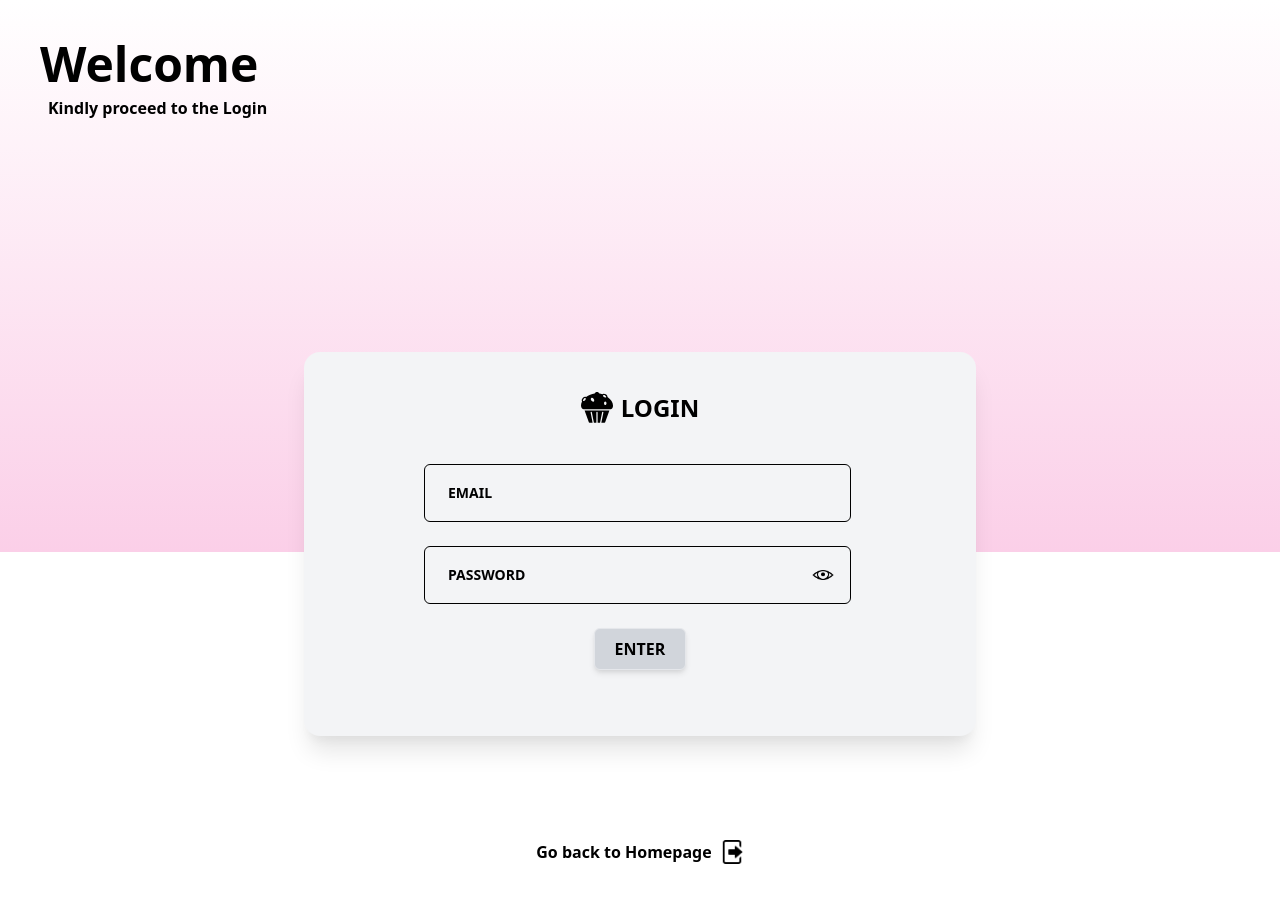
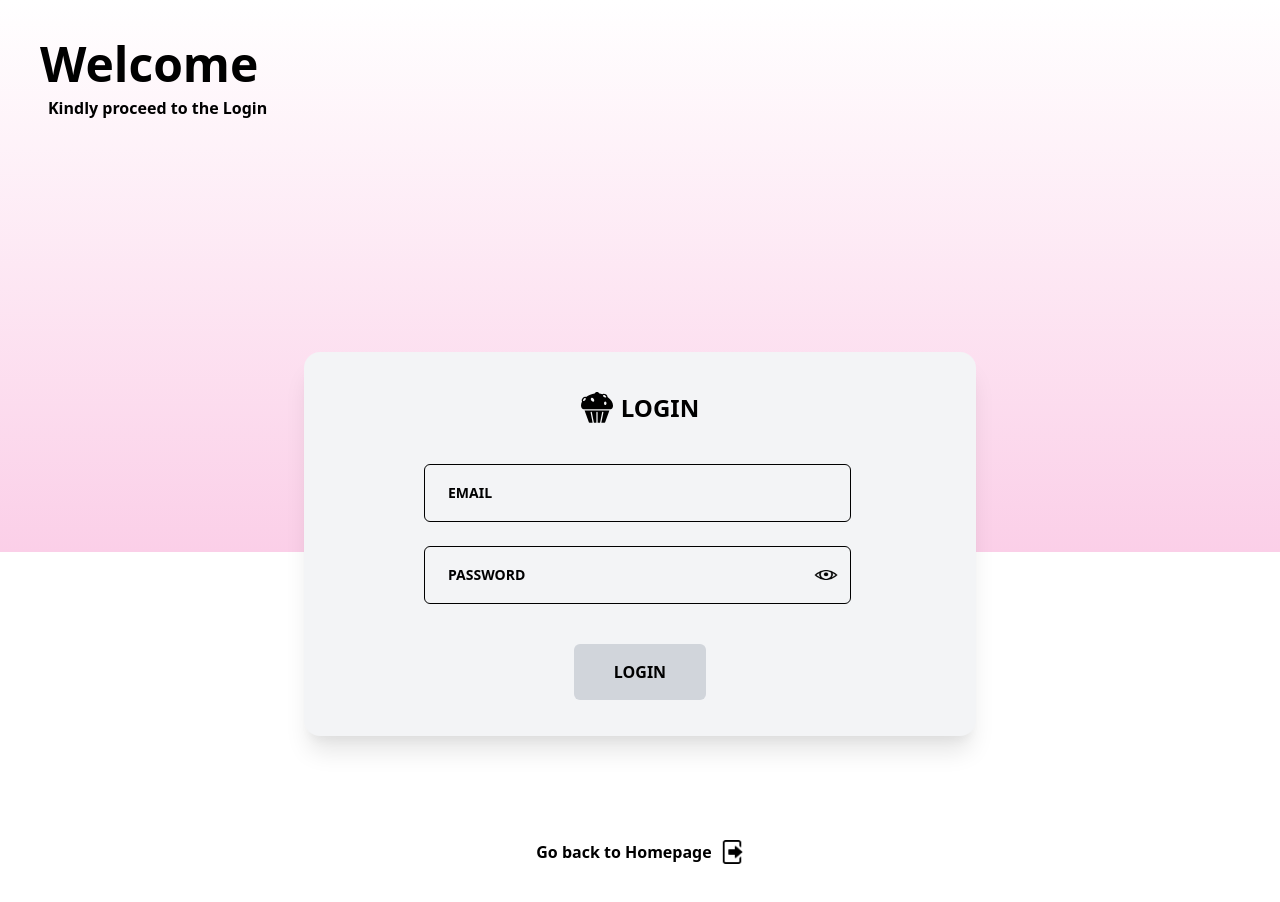
Before and after one commit to Victorakinwunmi/cake-web, a Nuxt app: page /login in a window 1280 px wide. Shown: the top 902 px of the page. After the commit the page ends 864 px from the top, so only its background shows below. Built offline with nearby package versions, Linux system fonts and the light colour scheme.

Commit message:
i added show/hide icons and loading button to the login section

```diff
--- a/components/LoadingButton.vue
+++ b/components/LoadingButton.vue
@@ -1,43 +1,53 @@
 <template>
+  <div>
     <button
-    :class="color ? color : 'hover:bg-pink-100 border border-pink-200 text-black'"
+      :class="
+        color ? color : 'hover:bg-gray-400 text-black'
+      "
+      @click="toggleLoad"
       :disabled="loading || disabled"
-    class="font-bold rounded-md focus:text-pink-600 focus:text-black focus:outline-none outline-none my-10 py-4 px-2 w-56 ">
-
+      class="
+        font-bold
+        rounded-md
+        focus:text-gray-600 focus:outline-none
+        outline-none
+        my-10
+        py-4
+        px-10
+        bg-gray-300
+      "
+    >
       <div class="flex items-center justify-center uppercase">
-
         <div v-if="loading" class="flex items-center">
-          <div class="animate-pulse mr-2">
-           <img :src="require('@/assets/icons/whatsapp.png')" width="30px" />
-          </div>
-          {{loadingText}}
+          {{ loadingText }}
         </div>
         <div v-if="!loading">
           <slot name="login" />
         </div>
-
       </div>
-
     </button>
+  </div>
 </template>
 
 <script>
 export default {
   name: "LoadingButton",
   props: {
-      loading:Boolean,
+    loading: Boolean,
     color: String,
     disabled: Boolean,
     loadingText: String,
   },
-    data(){
-      return{
-       loading:true,
-      }
+  data() {
+    return {
+      loading_state: false,
+    };
   },
 
-    methods:{
-
-    }
-  }
+  methods: {
+    toggleLoad() {
+      this.$emit("toggleLoad");
+    },
+  },
+};
 </script>
--- /dev/null
+++ b/components/PasswordIcons.vue
@@ -0,0 +1,36 @@
+<template>
+  <div>
+     <div @click="togglePassword" :class="is_hidden ? 'hidden':'block'">
+        <img
+            :src="require('@/assets/icons/Invisible.png')"
+            class="w-6 h-5 mr-4 cursor-pointer"
+        />
+    </div>
+
+    <div @click="togglePassword" :class="is_hidden ? 'block':'hidden'">
+        <img
+            :src="require('@/assets/icons/Visible.png')"
+            class="w-6 h-5 mr-4 cursor-pointer"
+        />
+    </div>
+  </div>
+</template>
+
+<script>
+export default {
+    data(){
+        return{
+            is_hidden: true,
+        }
+    },
+    methods:{
+      togglePassword(){
+        this.is_hidden = !this.is_hidden
+        this.$emit("togglePassword")
+      }
+    }
+};
+</script>
+
+<style>
+</style>
--- a/pages/login.vue
+++ b/pages/login.vue
@@ -23,10 +23,10 @@
                         <div class="flex justify-center mt-6 w-full md:ml-10">
                             <div class="relative w-full">
                                 <div class="flex items-center w-full">
-                                    <label :class="password_focus ? 'transform -translate-y-7 absolute transition duration-500 bg-gray-100 ease-in-out ml-4 font-bold text-sm px-2':'text-sm transition duration-500  ease-in-out ml-4 cursor-text font-bold absolute px-2'" for="text" >PASSWORD</label>
+                                   <label :class="password_focus ? 'transform -translate-y-7 absolute transition duration-500 bg-gray-100 ease-in-out ml-4 font-bold text-sm px-2':'text-sm transition duration-500  ease-in-out ml-4 cursor-text font-bold absolute px-2'" for="text" >PASSWORD</label>
                                    <div class=" border-black rounded-md border w-full md:w-10/12 flex items-center">
                                      <input :type="[show_password? 'text':'password']" @focus="passwordFocus()" @blur="passwordBlur()" v-model="user_password" class="py-4 font-semibold w-full px-6 bg-transparent outline-none">
-                                     <img :src="require('@/assets/icons/Visible.png')" @click="showPassword()" class="w-6 h-5 mr-4 cursor-pointer">
+                                     <PasswordIcons @togglePassword="showPassword" />
                                    </div>
                                 </div>
 
@@ -34,11 +34,16 @@
                         </div>
                    </div>
 
-                    <button class="block py-2 px-5 mx-auto bg-gray-300 rounded-md border shadow-md text-black font-bold mt-6 hover:bg-gray-400">ENTER</button>
+                   <div class="w-full flex justify-center">
+                      <LoadingButton :loadingText="'Auntheticating..'" :loading="loading_state">
+                        <template #login>LOGIN</template>
+                      </LoadingButton>
+                   </div>
                 </form>
             </div>
         </div>
     </div>
+
     <BigModal :Show="popup" @cancel="userValidation">
       <template #title>
         <h1>Welcome</h1>
@@ -67,11 +72,7 @@
         <img :src="require('@/assets/icons/Exit.png')" class="w-6">
     </div>
 
-    <LoadingButton :loadingText="'victor'">
-      <template #login>
-        Login
-      </template>
-    </LoadingButton>
+
 
 </div>
 </template>
@@ -89,11 +90,17 @@ export default {
       is_focused:false,
       password_focus:false,
       show_password:false,
+      loading_state: false,
     };
   },
   methods: {
+      showPassword(){
+        this.show_password = !this.show_password
+      },
+
     userValidation() {
 
+      this.Load()
       let userAccount = {
         email: "adexvictor94@gmail.com",
         password: "victor",
@@ -116,6 +123,8 @@ export default {
         }
 
     },
+
+
 
    focus(){
     if (this.user_email=="") {
@@ -149,9 +158,16 @@ export default {
      }
    },
 
-   showPassword(){
-     this.show_password = !this.show_password
-   }
+  Load(){
+    if(this.user_email =="" && this.user_password ==""){
+      return
+    }else{
+     this.loading_state=!this.loading_state
+    }
+  },
+  dLoad(){
+    this.loading_state=false
+  },
 
   },
 };
```
Also changed, not shown: assets/icons/Invisible.png (added). Lines whose indentation alone changed are shown as unchanged.
